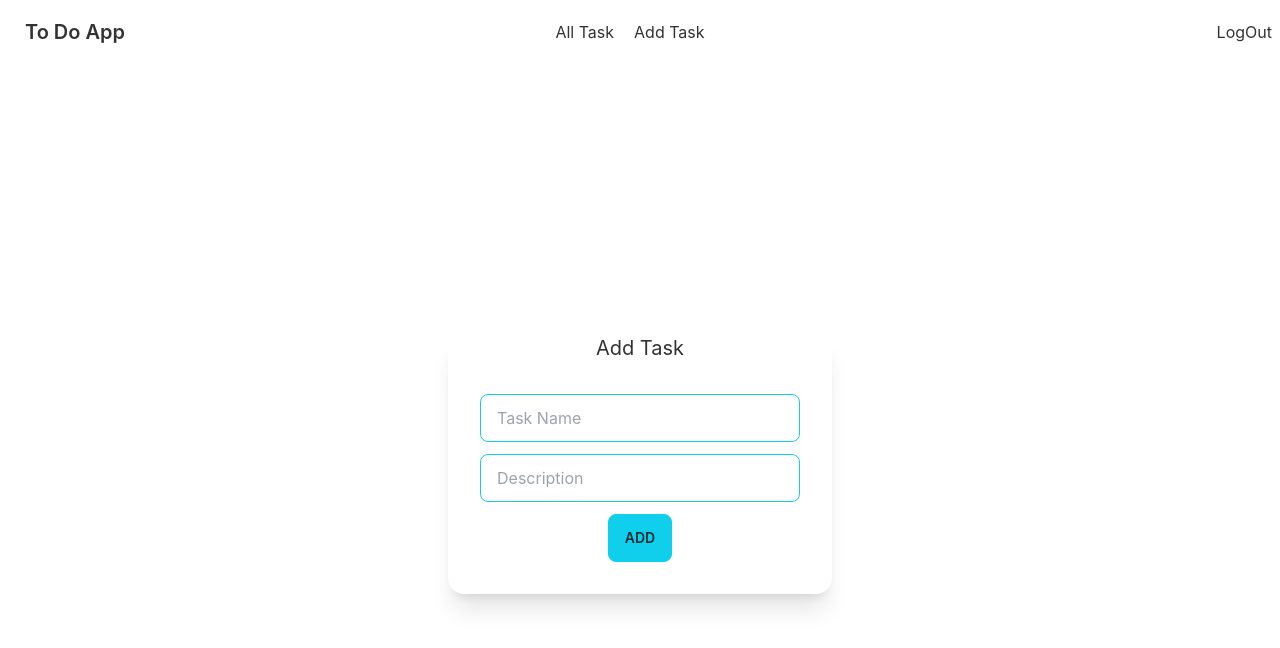
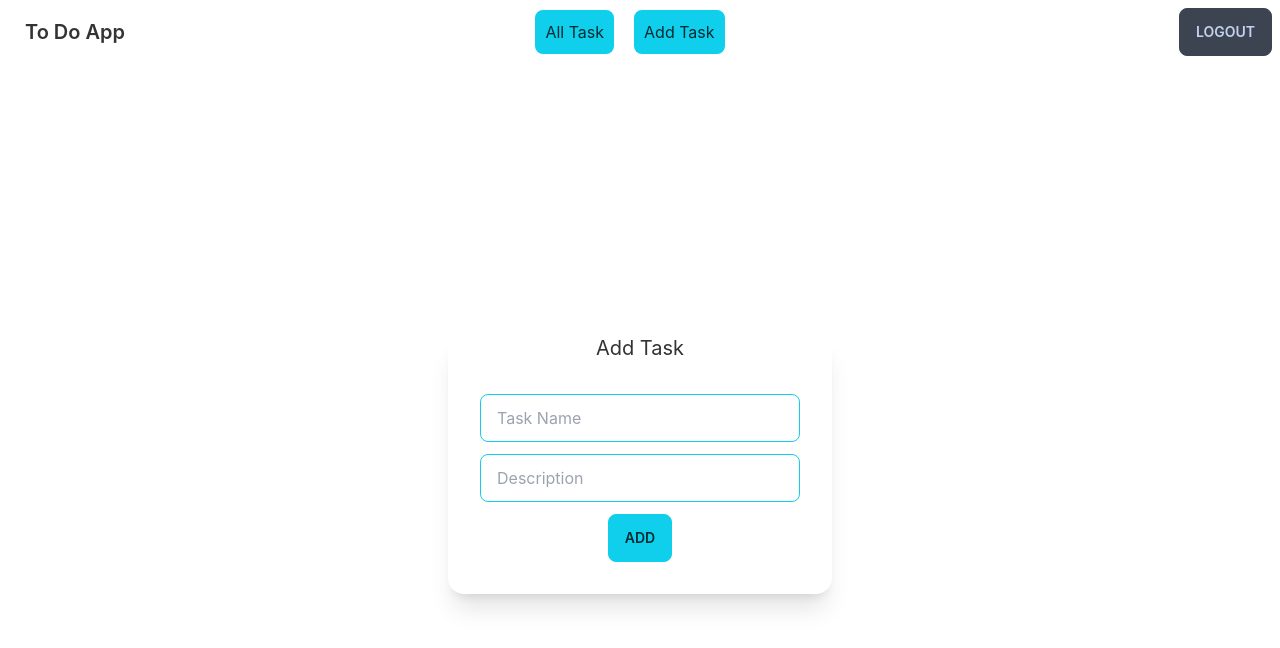
Before and after one commit to kamrul-dev/to-do-app-client, a React (Create React App) app: page /appMain/addTask in a window 1280 px wide. Shown: the top 648 px of the page. Built offline with nearby package versions, Linux system fonts and the light colour scheme; no server answers; sample sign-in values are in the browser's storage.

Commit message:
Button Apdated

```diff
--- a/src/Shared/NavBar.js
+++ b/src/Shared/NavBar.js
@@ -28,13 +28,13 @@ const NavBar = () => {
                 </div>
                 <div className="navbar-center hidden lg:flex">
                     <ul className="menu menu-horizontal p-0">
-                        <Link to="/appMain/allTask" className='mr-5'><li>All Task </li></Link>
-                        <Link to="/appMain/addTask" className='mr-5'><li>Add Task</li></Link>
+                        <Link to="/appMain/allTask" className='btn-primary p-2 rounded-lg border-2 mr-5'><li>All Task </li></Link>
+                        <Link to="/appMain/addTask" className='btn-primary p-2 rounded-lg border-2 mr-5'><li>Add Task</li></Link>
                     </ul>
                 </div>
                 <div className="navbar-end">
                     {
-                        user && <button onClick={handleSignOut}>LogOut</button>
+                        user && <button onClick={handleSignOut} className="btn">LogOut</button>
                     }
                 </div>
             </div>
--- a/src/Users/AddTask.js
+++ b/src/Users/AddTask.js
@@ -30,8 +30,8 @@ const AddTask = () => {
                     <h2 className='text-xl text-center'>Add Task</h2>
                     <div className="card-body items-center text-center">
                         <form onSubmit={handleAddTask}>
-                            <input type="text" name='taskName' placeholder='Task Name' className=" mb-3 input input-bordered input-primary w-full max-w-xs" />
-                            <input type="text" name='description' placeholder='Description' className=" mb-3 input input-bordered input-primary w-full max-w-xs" />
+                            <input type="text" name='taskName' placeholder='Task Name' className=" mb-3 input input-bordered input-primary w-full max-w-xs" required/>
+                            <input type="text" name='description' placeholder='Description' className=" mb-3 input input-bordered input-primary w-full max-w-xs" required/>
                             <button className="btn btn-primary">Add</button>
                         </form>
                     </div>
```
